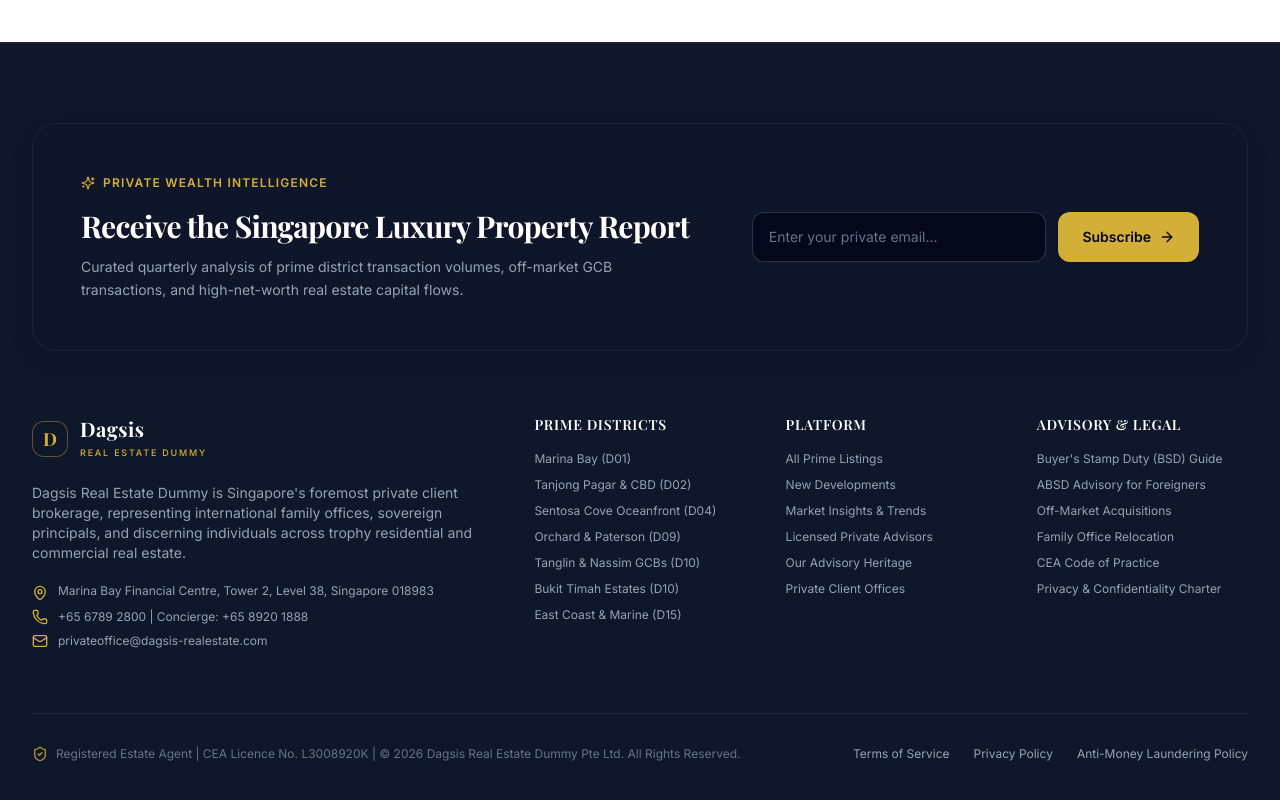
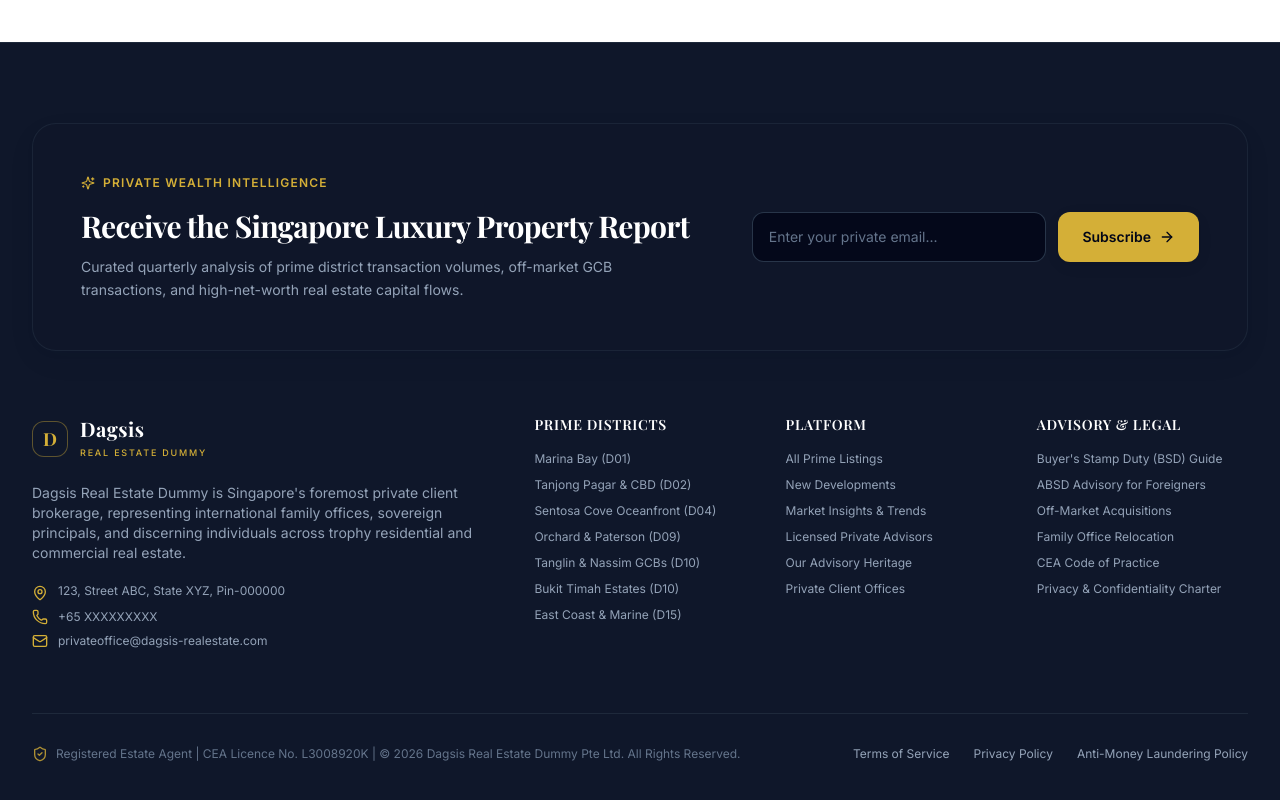
Before and after one commit to MEHARDEEPSINGH123/Property, a Next.js app: page /about in a window 1280 px wide. Shown: the part 1940-2740 px from the top of the page. Built offline with nearby package versions, Linux system fonts and the light colour scheme; a web font is replaced by a local one.

Commit message:
feat: update dummy mobile number and address details across the site

```diff
--- a/app/about/page.jsx
+++ b/app/about/page.jsx
@@ -51,7 +51,7 @@ export default function AboutPage() {
               At Dagsis Real Estate Dummy, we view prime Singapore real estate not merely as square footage, but as generational wealth preservation vehicles and architectural masterworks. Our private advisory model deliberately rejects high-volume brokerage in favor of bespoke, confidential representation.
             </p>
             <p className="text-xs sm:text-sm text-luxury-textSecondary leading-relaxed">
-              Operating out of Marina Bay Financial Centre, our senior partners coordinate directly with private banks, Singapore legal counsel, and tax advisors to orchestrate frictionless cross-border acquisitions, off-market Good Class Bungalows, and trophy commercial shophouse portfolios.
+              Operating out of 123, Street ABC, State XYZ, Pin-000000, our senior partners coordinate directly with private banks, Singapore legal counsel, and tax advisors to orchestrate frictionless cross-border acquisitions, off-market Good Class Bungalows, and trophy commercial shophouse portfolios.
             </p>
 
             <div className="grid grid-cols-2 gap-6 pt-4 border-t border-luxury-border">
--- a/app/agents/page.jsx
+++ b/app/agents/page.jsx
@@ -188,7 +188,7 @@ export default function AgentsPage() {
 
                 <div className="grid grid-cols-2 gap-2 text-xs pt-1">
                   <a
-                    href={`tel:${agent.phone.replace(/[^0-9+]/g, '')}`}
+                    href={`tel:${agent.phone.replace(/\s+/g, '')}`}
                     className="flex items-center justify-center space-x-1 py-2 rounded-lg border border-luxury-border hover:bg-surface text-slate-600 transition-colors"
                   >
                     <Phone className="w-3 h-3 text-gold" />
--- a/app/contact/page.jsx
+++ b/app/contact/page.jsx
@@ -62,23 +62,23 @@ export default function ContactPage() {
                 Headquarters
               </span>
               <h3 className="font-serif text-2xl font-bold text-white">
-                Marina Bay Financial Centre
+                Dagsis Real Estate Dummy Headquarters
               </h3>
-              <p className="text-xs text-slate-400 mt-1">Level 38, Tower 2, 10 Marina Boulevard, Singapore 018983</p>
+              <p className="text-xs text-slate-400 mt-1">123, Street ABC, State XYZ, Pin-000000</p>
             </div>
 
             <div className="space-y-4 pt-4 border-t border-slate-800 text-xs">
               <div className="flex items-start space-x-3 text-slate-300">
                 <MapPin className="w-4 h-4 text-gold flex-shrink-0 mt-0.5" />
-                <span>Downtown & Marina Bay MRT directly accessible via underground passage</span>
+                <span>123, Street ABC, State XYZ, Pin-000000</span>
               </div>
               <div className="flex items-center space-x-3 text-slate-300">
                 <Phone className="w-4 h-4 text-gold flex-shrink-0" />
-                <span>Direct Switchboard: +65 6789 2800</span>
+                <span>Direct Switchboard: +65 XXXXXXXXX</span>
               </div>
               <div className="flex items-center space-x-3 text-slate-300">
                 <MessageSquare className="w-4 h-4 text-gold flex-shrink-0" />
-                <span>Concierge WhatsApp: +65 8920 1888</span>
+                <span>Concierge WhatsApp: +65 XXXXXXXXX</span>
               </div>
               <div className="flex items-center space-x-3 text-slate-300">
                 <Mail className="w-4 h-4 text-gold flex-shrink-0" />
@@ -115,7 +115,7 @@ export default function ContactPage() {
               ></iframe>
               <div className="absolute bottom-3 left-3 bg-white/95 backdrop-blur-md px-3 py-1.5 rounded-lg shadow-md border border-luxury-border text-xs flex items-center space-x-2">
                 <Navigation className="w-3.5 h-3.5 text-gold-dark" />
-                <span className="font-semibold text-primary">MBFC Tower 2, Level 38</span>
+                <span className="font-semibold text-primary">123, Street ABC, State XYZ, Pin-000000</span>
               </div>
             </div>
           </div>
@@ -195,7 +195,7 @@ export default function ContactPage() {
                     required
                     value={form.phone}
                     onChange={(e) => setForm({ ...form, phone: e.target.value })}
-                    placeholder="+65 8123 4567"
+                    placeholder="+65 XXXXXXXXX"
                     className="w-full bg-surface border border-luxury-border rounded-xl px-4 py-3 text-xs text-primary outline-none focus:border-gold"
                   />
                 </div>
--- a/app/property/[id]/page.jsx
+++ b/app/property/[id]/page.jsx
@@ -470,7 +470,7 @@ export default function PropertyDetailPage() {
               {/* Direct Communication Buttons */}
               <div className="grid grid-cols-2 gap-2">
                 <a
-                  href={`tel:${agent.phone.replace(/[^0-9+]/g, '')}`}
+                  href={`tel:${agent.phone.replace(/\s+/g, '')}`}
                   className="flex items-center justify-center space-x-1.5 py-3 rounded-xl border border-luxury-border hover:border-primary text-primary text-xs font-semibold bg-surface transition-colors"
                 >
                   <Phone className="w-3.5 h-3.5 text-gold-dark" />
--- a/src/components/Footer.jsx
+++ b/src/components/Footer.jsx
@@ -93,11 +93,11 @@ export default function Footer() {
             <div className="space-y-2 text-xs text-slate-400">
               <div className="flex items-start space-x-2.5">
                 <MapPin className="w-4 h-4 text-gold flex-shrink-0 mt-0.5" />
-                <span>Marina Bay Financial Centre, Tower 2, Level 38, Singapore 018983</span>
+                <span>123, Street ABC, State XYZ, Pin-000000</span>
               </div>
               <div className="flex items-center space-x-2.5">
                 <Phone className="w-4 h-4 text-gold flex-shrink-0" />
-                <span>+65 6789 2800 | Concierge: +65 8920 1888</span>
+                <span>+65 XXXXXXXXX</span>
               </div>
               <div className="flex items-center space-x-2.5">
                 <Mail className="w-4 h-4 text-gold flex-shrink-0" />
--- a/src/components/InquiryModal.jsx
+++ b/src/components/InquiryModal.jsx
@@ -201,7 +201,7 @@ export default function InquiryModal() {
                   required
                   value={phone}
                   onChange={(e) => setPhone(e.target.value)}
-                  placeholder="+65 8000 1234"
+                  placeholder="+65 XXXXXXXXX"
                   className="w-full bg-surface border border-luxury-border rounded-xl px-3.5 py-2.5 text-xs text-primary outline-none focus:border-gold"
                 />
               </div>
```
Also changed, not shown: src/data/dataset.json, 1 other file (tests, documents, lock files or other folders).
